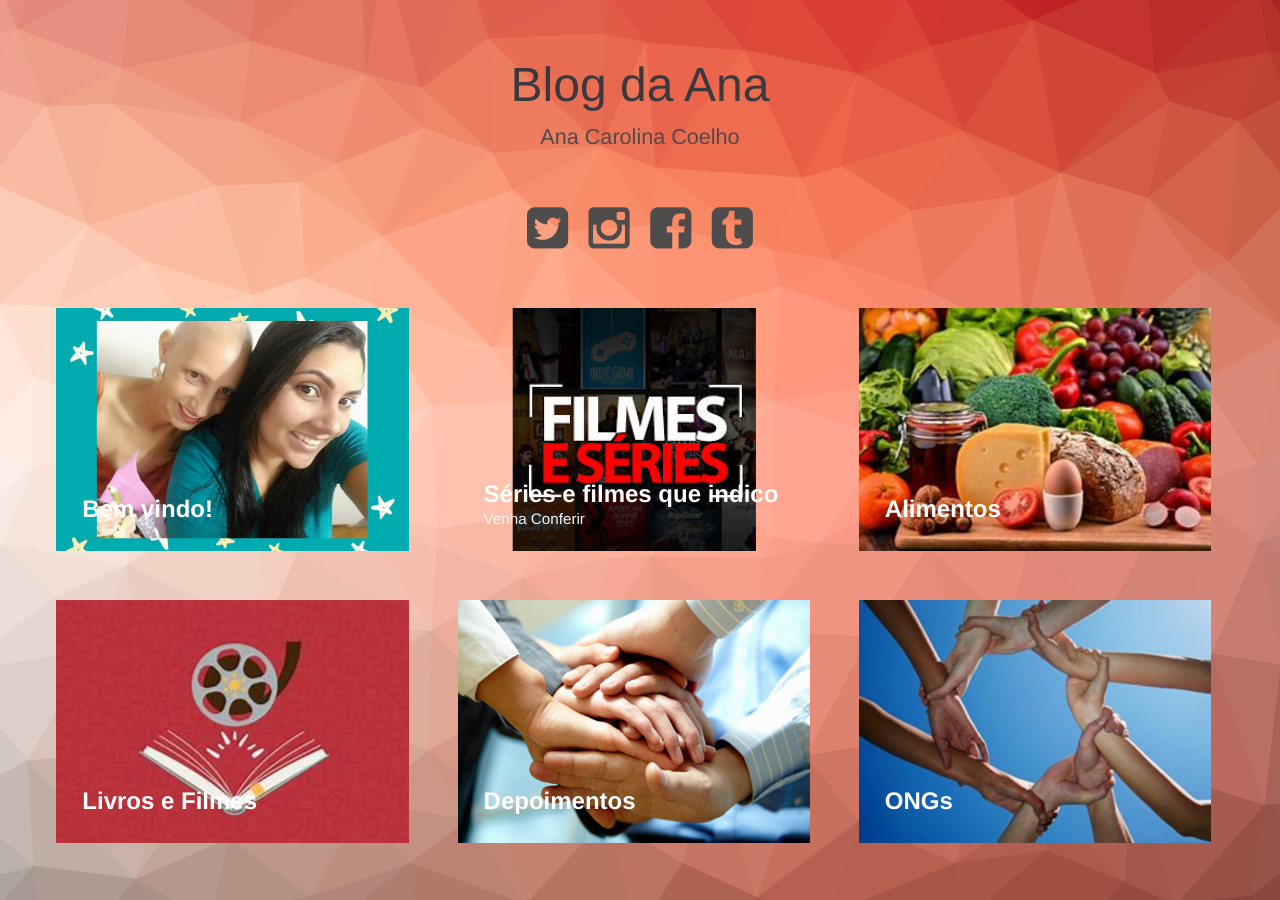
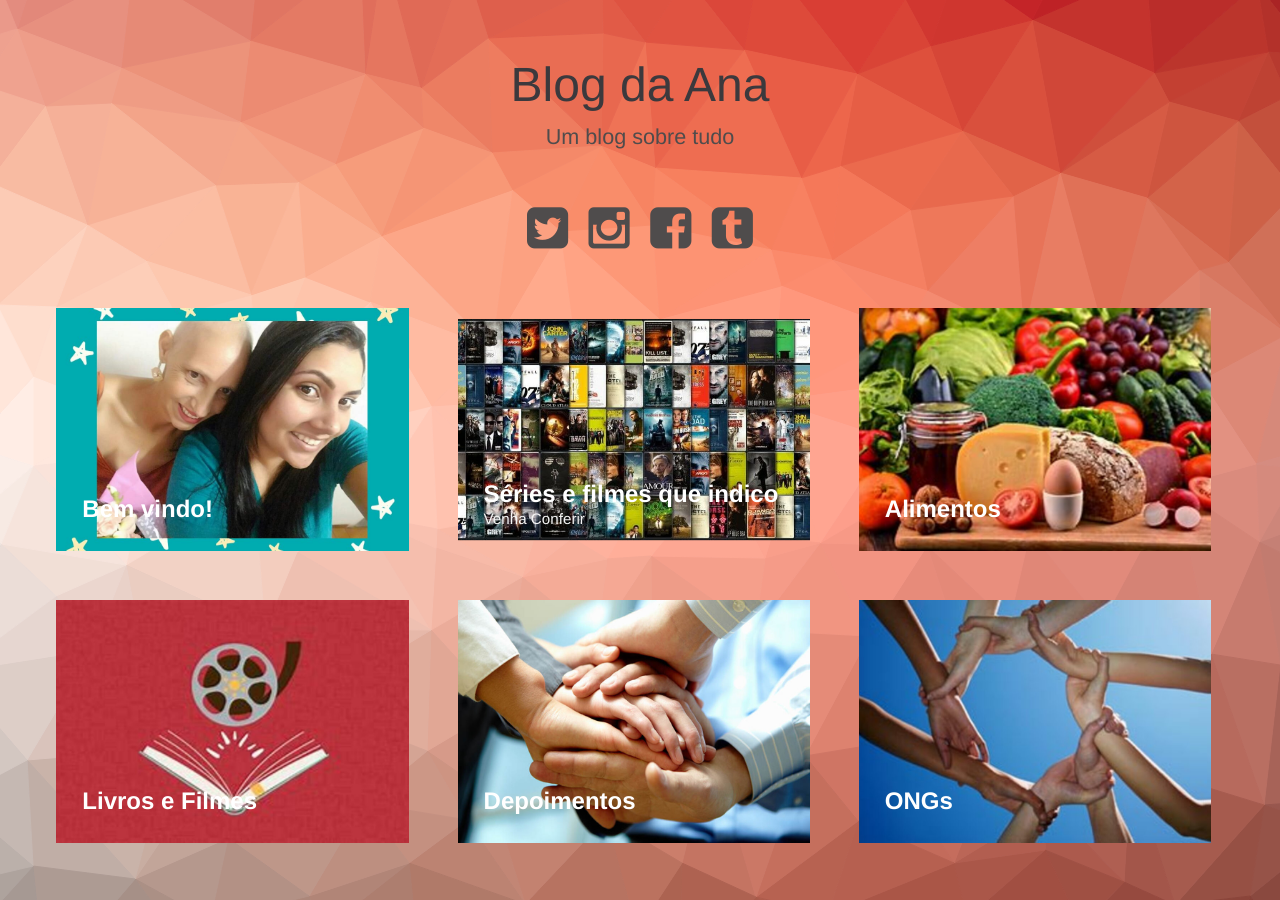
Before and after one commit to Anacarolinacoelho/Anacarolinacoelho.github.io, a Jekyll site: the page built from index.html, in a window 1280 px wide. Built offline with Jekyll 4.4.1, drawn with Linux system fonts in a browser that asks for light colours.

Commit message:
mudei subtitulo

```diff
--- a/index.html
+++ b/index.html
@@ -28,7 +28,7 @@ layout: compress
 <body class="body">
 <div class="container">
     <header class="header">
-        <h1>Blog da Ana<span>Ana Carolina Coelho</span></h1>
+        <h1>Blog da Ana<span>Um blog sobre tudo</span></h1>
         <nav class="links">
             <a href="#"><i class="fa fa-twitter-square fa-3x"></i></a>
             <a href="#"><i class="fa fa-instagram fa-3x"></i></a>
```
Also changed, not shown: img/series.jpg.
